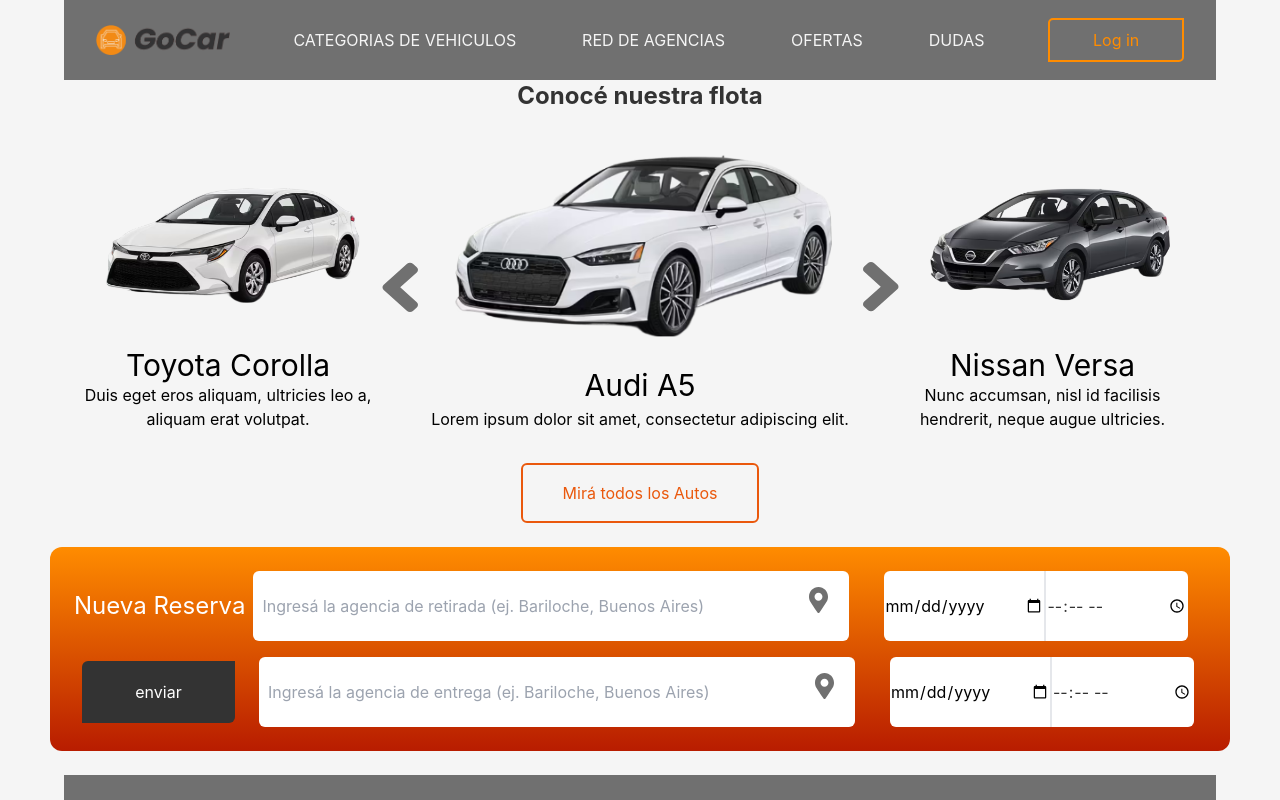
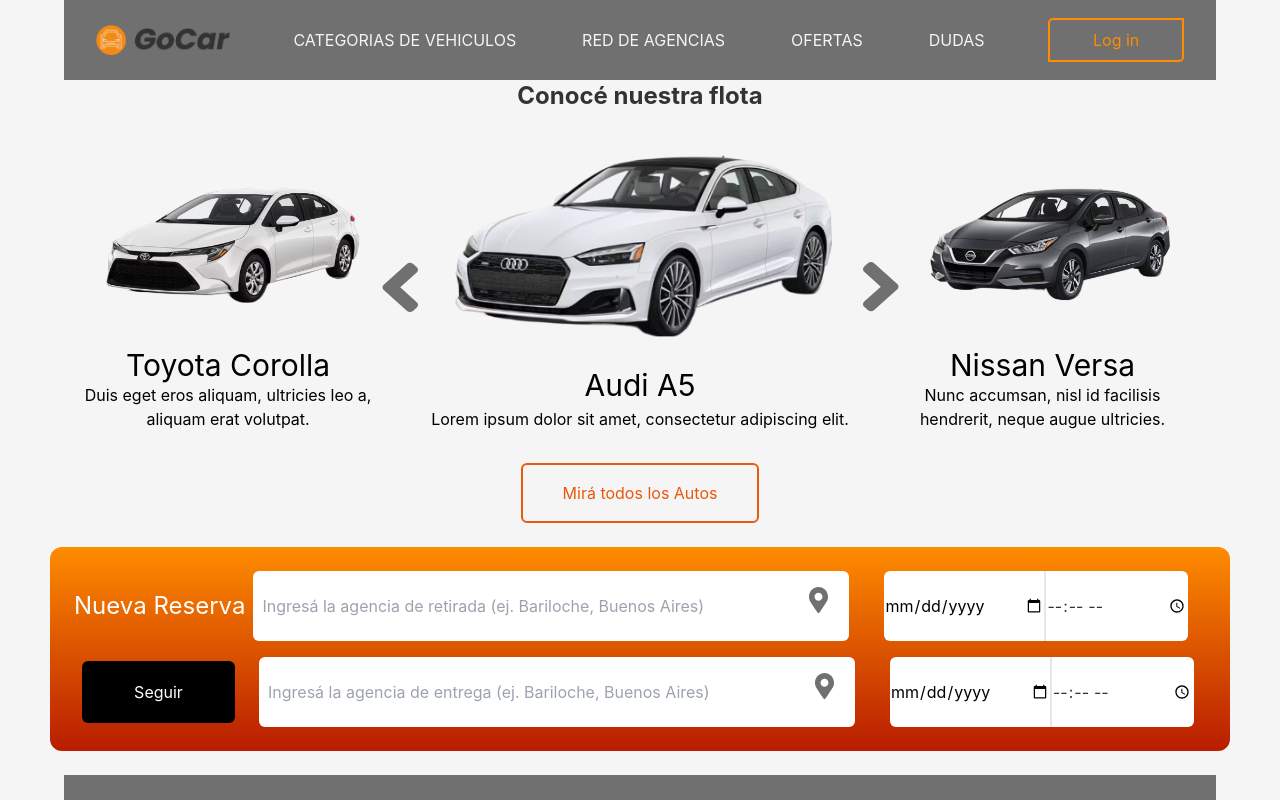
Before and after one commit to MatiasCoronel1312/s14-13-n-java, a React (Vite) app in the folder Frontend/: page / in a window 1280 px wide. Shown: the top 800 px of the page. Built offline with nearby package versions, Linux system fonts and the light colour scheme.

Commit message:
Feat: add new reservation form

```diff
--- a/Frontend/src/components/NuevaReserva/NuevaReserva.tsx
+++ b/Frontend/src/components/NuevaReserva/NuevaReserva.tsx
@@ -60,10 +60,10 @@
             </div>
             <div  className="flex gap-2">
               <button
-                className="bg-text h-[62px] w-[153px] me-4 self-center text-white p-2 ms-2 rounded-tl-md rounded-br-md"
+                className="bg-black h-[62px] w-[153px] me-4 self-center text-white p-2 ms-2 rounded-md"
                 type="submit"
               >
-                enviar
+                Seguir
               </button>
               <input
                 className="w-[596px] h-[70px] rounded-md py-4 font-sans text-text"
```
